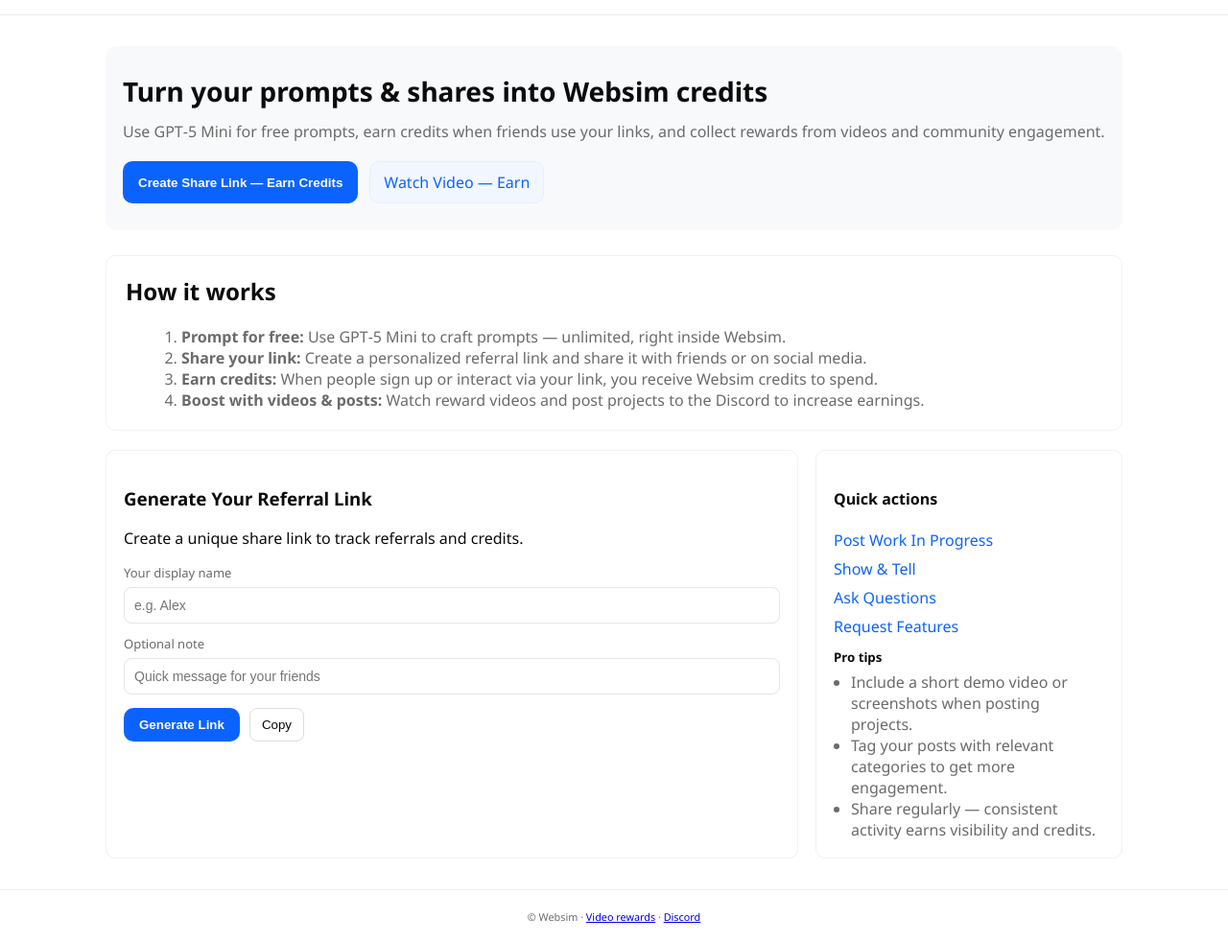
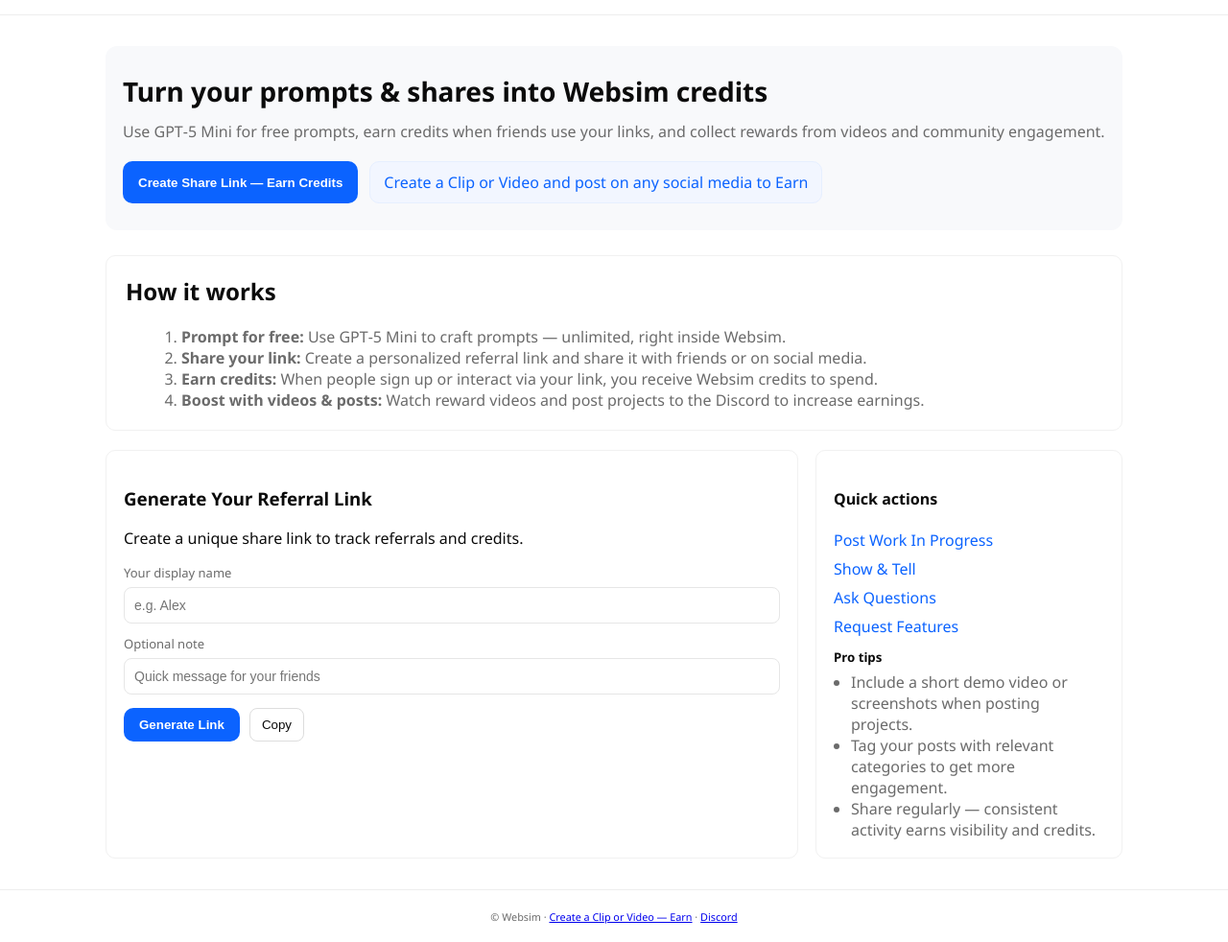
Before and after one commit to websimapi/websim-earn-credits, a plain HTML site: page index.html in a window 1280 px wide. Shown: the part 63-1045 px from the top of the page at 96% size. Drawn offline with Linux system fonts and the light colour scheme.

Commit message:
v2: ITs not Watch Video -> Earn Its Create a Clip or Video and post on any social media to  Earn Clicking that Clip ->  Earn goes to the url

```diff
--- a/index.html
+++ b/index.html
@@ -32,7 +32,7 @@
 
           <div class="cta-row">
             <button id="create-link" class="btn-primary">Create Share Link — Earn Credits</button>
-            <a class="btn-secondary" href="https://websim.com/@websim/video-rewards" target="_blank" rel="noopener">Watch Video — Earn</a>
+            <a class="btn-secondary" href="https://websim.com/@websim/video-rewards" target="_blank" rel="noopener">Create a Clip or Video and post on any social media to  Earn</a>
           </div>
         </section>
 
@@ -94,7 +94,7 @@
       </main>
 
       <footer class="footer">
-        <small>© Websim · <a href="https://websim.com/@websim/video-rewards" target="_blank">Video rewards</a> · <a href="https://discord.com/invite/websim" target="_blank">Discord</a></small>
+        <small>© Websim · <a href="https://websim.com/@websim/video-rewards" target="_blank">Create a Clip or Video — Earn</a> · <a href="https://discord.com/invite/websim" target="_blank">Discord</a></small>
       </footer>
     </div>
 
```
